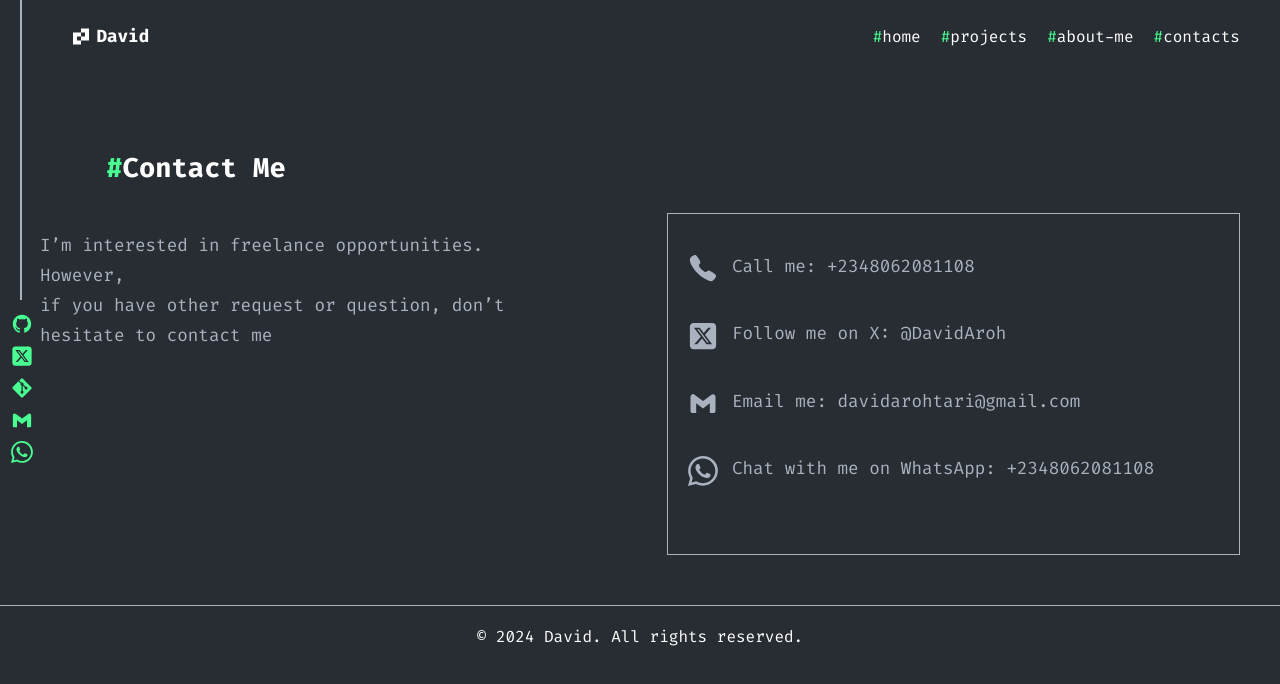
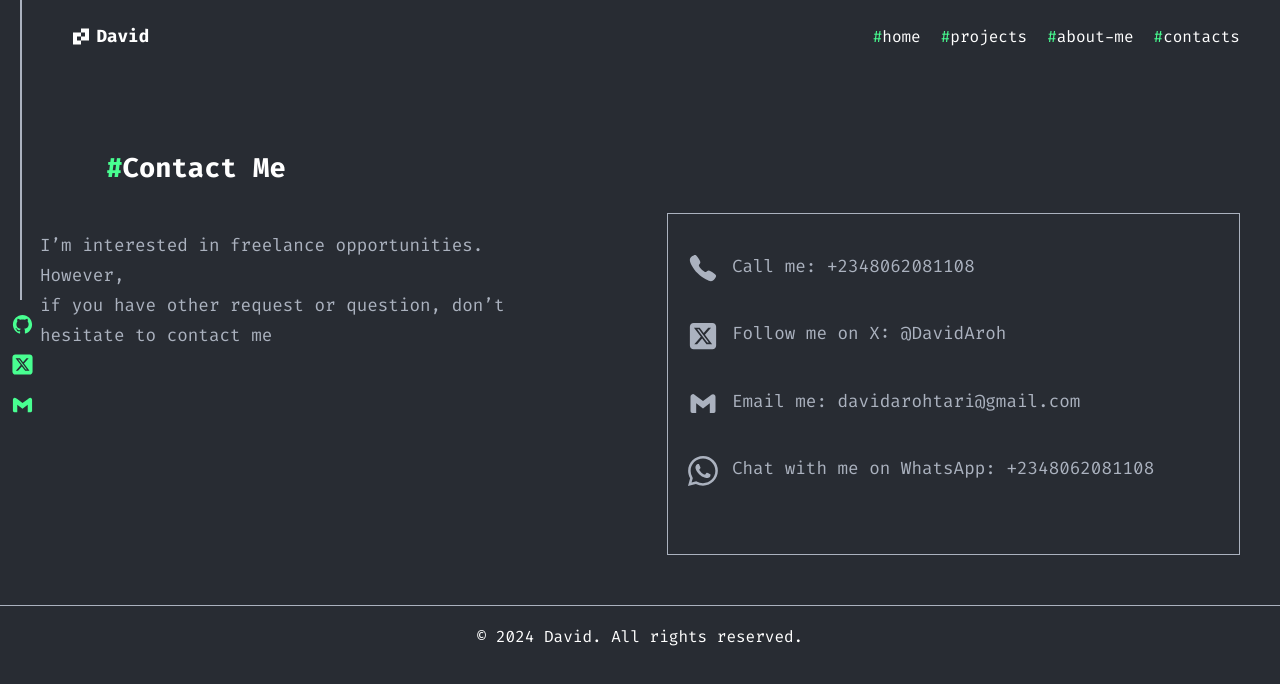
Before and after one commit to DavidAroh/My-Portfolio-V2, a React (Create React App) app: page /contact in a window 1280 px wide. Shown: the top 684 px of the page. Built offline with nearby package versions, Linux system fonts and the light colour scheme.

Commit message:
links added

```diff
--- a/src/components/Home.js
+++ b/src/components/Home.js
@@ -106,6 +106,7 @@ const Home = () => {
               He crafts responsive websites where technologies meet <br />
               creativity
             </motion.p>
+            <Link to="/contact">
               <motion.button
                 className="hero-contact"
                 initial={{ y: -50, opacity: 0 }}
@@ -114,6 +115,7 @@ const Home = () => {
               >
                 Contact me
               </motion.button>
+            </Link>
           </div>
           <div className="hero-image" ref={heroImageRef}>
             <motion.img
@@ -262,10 +264,10 @@ const Home = () => {
           animate={{ opacity: 1, x: 0 }}
           transition={{ duration: 0.8, delay: 0.2 }}
         >
-          <div className="view-more-container3">
+          <div className="about-more-container">
             <div className="view-more-left">
               <div>
-                <h3 className="projects-area">
+                <h3 className="about-area">
                   <span>#</span>about-me
                 </h3>
               </div>
--- a/src/components/Navbar.js
+++ b/src/components/Navbar.js
@@ -2,9 +2,7 @@ import React, { useState } from "react";
 import { Link } from "react-router-dom";
 import { RiGithubFill } from "react-icons/ri";
 import { FaSquareXTwitter } from "react-icons/fa6";
-import { FaGitAlt } from "react-icons/fa";
 import { BiLogoGmail } from "react-icons/bi";
-import { BsWhatsapp } from "react-icons/bs";
 import "../styles/Navbar.css";
 
 const Navbar = () => {
@@ -19,11 +17,9 @@ const Navbar = () => {
       <div className="links-icons">
         <div className="vertical-line"></div>
         <div className="icons">
-          <RiGithubFill />
-          <FaSquareXTwitter />
-          <FaGitAlt />
-          <BiLogoGmail />
-          <BsWhatsapp />
+          <a href="https://github.com/DavidAroh"><RiGithubFill /></a>
+          <a href="https://x.com/ArohTari29054"><FaSquareXTwitter /></a>
+          <a href="davidarohtari@gmail.com"><BiLogoGmail /></a>
         </div>
       </div>
 
--- a/src/styles/Home.css
+++ b/src/styles/Home.css
@@ -40,39 +40,6 @@ section p {
     font-size: 1rem;
     transition: transform 0.3s ease;
 }
-
-/* Contact Form */
-.contact form {
-    display: flex;
-    flex-direction: column;
-    align-items: center;
-    max-width: 500px;
-    margin: 0 auto;
-}
-
-.contact input,
-.contact textarea {
-    width: 100%;
-    padding: 12px;
-    margin: 10px 0;
-    border: 2px solid #ddd;
-    border-radius: 5px;
-}
-
-.contact button {
-    background-color: #333;
-    color: #fff;
-    padding: 12px 20px;
-    border: none;
-    cursor: pointer;
-    font-size: 1rem;
-    transition: background-color 0.3s ease, transform 0.3s ease;
-}
-
-.contact button:hover {
-    background-color: #f39c12;
-}
-
 /* Hero Section */
 .home-content {
     display: flex;
@@ -158,6 +125,22 @@ section p {
     gap: 20%;
     position: relative;
     bottom: -40px;
+}
+.about-more-container {
+    display: flex;
+    flex-direction: row;
+    /* justify-content: center; */
+    align-content: center;
+    align-items: center;
+    text-align: left;
+    right: -30px;
+    position: relative;
+    bottom: -80px;
+}
+.about-area{
+    font-size: 32px;
+    font-weight: 500;
+    color: white;
 }
 .skill-more-container {
     display: flex;
--- a/src/styles/Navbar.css
+++ b/src/styles/Navbar.css
@@ -64,17 +64,20 @@ span {
     left: 20px;
 }
 
-.icons {
+.icons{
     display: flex;
     flex-direction: column;
     gap: 10px;
     color: #48FF91;
     font-size: 22px;
     position: absolute;
-    bottom: -390px;
+    bottom: -350px;
     left: 11px;
 }
-
+.icons a{
+    color: #48FF91;
+    font-size: 23px;
+}
 .menu-icon {
     display: none;
     font-size: 1.5rem;
```
Lines whose indentation alone changed are shown as unchanged.
